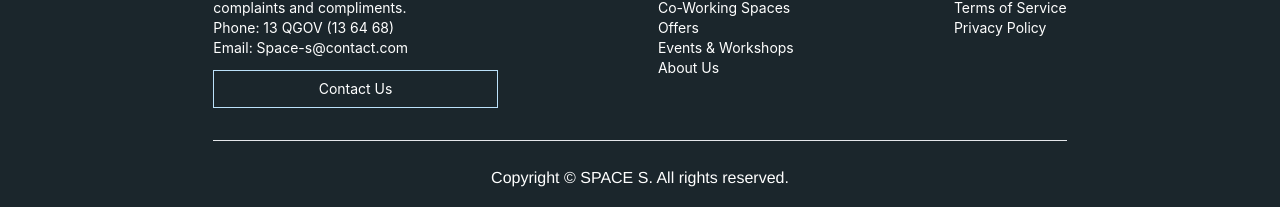
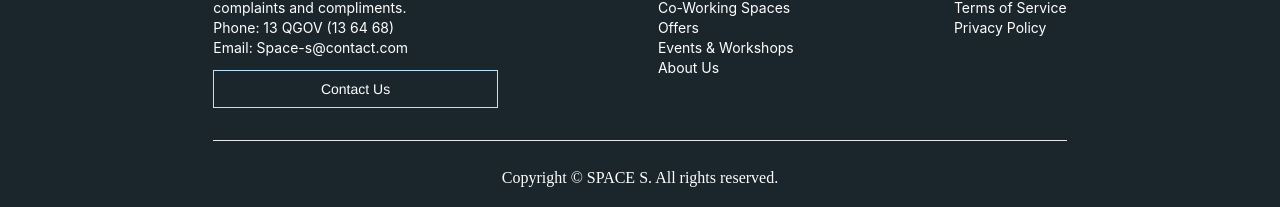
Before and after one commit to ismail939/back-only, a React (Create React App) app in the folder Front-end/: page / in a window 1280 px wide. Shown: the part 1864-2071 px from the top of the page. Built offline with nearby package versions, Linux system fonts and the light colour scheme; no server answers.

Commit message:
Updated the Footer Interactivity

```diff
--- a/Front-end/src/components/Footer.js
+++ b/Front-end/src/components/Footer.js
@@ -1,5 +1,10 @@
 import { Link } from "react-router-dom";
 
+function FooterLink({ title, link }) {
+    return (
+        <li className="hover:underline hover:text-[#BBE1FA] duration-100"><Link to={link}>{title}</Link></li>
+    )
+}
 function Footer() {
     return (
         <div className="w-full mt-[100px] py-5 min-h-[150px] flex items-center" style={{ backgroundColor: "#1B262C" }}>
@@ -11,30 +16,32 @@ function Footer() {
                             <p>Get in touch for enquiries, feedback, complaints and compliments.</p>
                             <p>{"Phone: 13 QGOV (13 64 68)"}</p>
                             <p>Email: Space-s@contact.com</p>
-                            <Link to="dashboard"><button className="py-2 px-3 text-center border border-[#BBE1FA] mt-3 w-full">Contact Us</button></Link>
+                            <Link to="dashboard"><button
+                            className="py-2 px-3 main-font text-center border border-[#BBE1FA] mt-3 w-full hover:bg-[#BBE1FA] hover:text-[#1B262C] duration-200"
+                            >Contact Us</button></Link>
                         </div>
                     </div>
                     <div className="flex flex-col gap-2">
                         <h2 className="main-font">Navigation Links</h2>
                         <ul className="flex flex-col text-sm">
-                            <li><Link>Home</Link></li>
-                            <li><Link>Co-Working Spaces</Link></li>
-                            <li><Link>Offers</Link></li>
-                            <li><Link>Events & Workshops</Link></li>
-                            <li><Link>About Us</Link></li>
+                            <FooterLink title="Home" link="/" />
+                            <FooterLink title="Co-Working Spaces" link="workspaces" />
+                            <FooterLink title="Offers" link="offers" />
+                            <FooterLink title="Events & Workshops" link={null} />
+                            <FooterLink title="About Us" link={null} />
                         </ul>
                     </div>
                     <div className="flex flex-col gap-2">
                         <h2 className="main-font">Quick Links</h2>
                         <ul className="flex flex-col text-sm">
-                            <li><Link>FAQ</Link></li>
-                            <li><Link>Terms of Service</Link></li>
-                            <li><Link>Privacy Policy</Link></li>
+                            <FooterLink title="FAQ" link={null} />
+                            <FooterLink title="Terms of Service" link={null} />
+                            <FooterLink title="Privacy Policy" link={null} />
                         </ul>
                     </div>
                 </div>
                 <hr className="mt-8"></hr>
-                <p className="text-center text-white main-font mt-[25px]">Copyright © SPACE S. All rights reserved.</p>
+                <p className="text-center text-white main-font mt-[25px]" style={{fontFamily:"Brush Script MT"}}>Copyright © SPACE S. All rights reserved.</p>
             </div>
         </div>
     )
```
